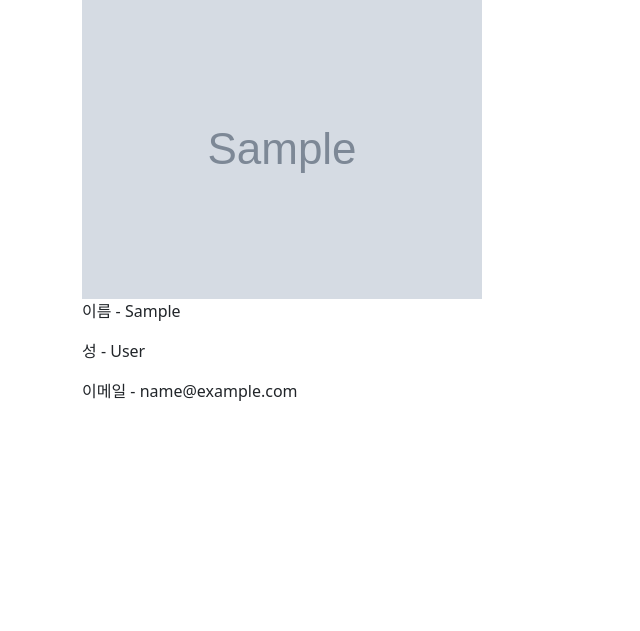
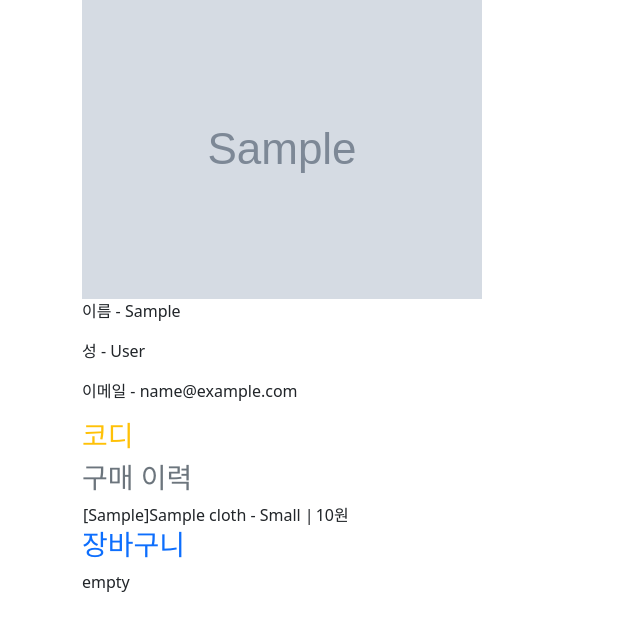
Before and after one commit to Sysynn/PassionOn, a Django app: a page that uses accounts/templates/accounts/profile.html in a window 1280 px wide. Shown: the part 113-744 px from the top of the page, without its empty margins (0-640 px from the left). Run offline with Django 3.2, Linux system fonts and the light colour scheme; a user stored in the database is signed in; tables that the repository leaves empty hold one stand-in row (values such as "Sample post"); grey boxes marked "Sample" are stand-in pictures.

Commit message:
Create accounts/cart, purchaselog table

```diff
--- a/accounts/models.py
+++ b/accounts/models.py
@@ -2,6 +2,9 @@
 from django.contrib.auth.models import AbstractUser
 from imagekit.models import ProcessedImageField
 from imagekit.processors import ResizeToFill
+from django.conf import settings
+from clothes.models import Cloth
+
 
 # Create your models here.
 class User(AbstractUser):
@@ -10,3 +13,19 @@
                                         processors=[ResizeToFill(200, 200)],
                                         format='JPEG',
                                         options={'quality': 70})
+    carts = models.ManyToManyField(to=Cloth, through='Cart', related_name='cart_users')
+    purchase_logs = models.ManyToManyField(to=Cloth, through='PurchaseLog', related_name='purchase_log_users')
+
+
+class Cart(models.Model):
+    user = models.ForeignKey(to=settings.AUTH_USER_MODEL, on_delete=models.CASCADE)
+    cloth = models.ForeignKey(to=Cloth, on_delete=models.CASCADE)
+    quantity = models.PositiveIntegerField(default=1)
+    updated_at = models.DateTimeField(auto_now_add=True)
+
+
+class PurchaseLog(models.Model):
+    user = models.ForeignKey(to=settings.AUTH_USER_MODEL, on_delete=models.CASCADE)
+    cloth = models.ForeignKey(to=Cloth, on_delete=models.CASCADE)
+    quantity = models.PositiveIntegerField(default=1)
+    bought_on = models.DateTimeField(auto_now_add=True)
--- a/accounts/templates/accounts/profile.html
+++ b/accounts/templates/accounts/profile.html
@@ -9,11 +9,39 @@
   {% if person.profile_image %}
   <img src="{{ person.profile_image.url }}" alt="" class="">
   {% else %}
-  <img src="{% static 'blank-profile.png' %}" alt="" class="">
+  <img src="{% static 'blank_profile.jpg' %}" alt="" class="">
   {% endif %}
 
   <p>이름 - {{ person.first_name }}</p>
   <p>성 - {{ person.last_name }}</p>
   <p>이메일 - {{ person.email }}</p>
+
+  <h3 class="text-warning">코디</h3>
+
+  {% if request.user == person %}
+  <h3 class="text-secondary">구매 이력</h3>
+  <table>
+    {% for cart in person.carts.all  %}
+    <tr>
+      <td>[{{ cart.brand }}]{{ cart.name }} - {{ cart.size }} | </td>
+      <td>{{ cart.price }}원</td>
+    </tr>
+    {% empty %}
+    <p>empty</p>
+    {% endfor %}
+  </table>
+  <h3 class="text-primary">장바구니</h3>
+  <table>
+    {% for log in person.purchase_logs.all  %}
+    <tr>
+      <td>[{{ log.brand }}]{{ log.name }} - {{ log.size }} | </td>
+      <td>{{ log.price }}원</td>
+    </tr>
+    {% empty %}
+    <p>empty</p>
+    {% endfor %}
+  </table>
+  {% endif %}
+
 </main>
 {% endblock content %}
```
Also changed, not shown: accounts/forms.py (+57 -1 lines), accounts/migrations/0003_cart_purchaselog.py (added), accounts/migrations/0004_auto_20230511_1532.py (added), static/blank_profile-over500.png (renamed from static/blank-profile.png), static/blank_profile.jpg (renamed from static/blank_profile-200x200.jpg).
